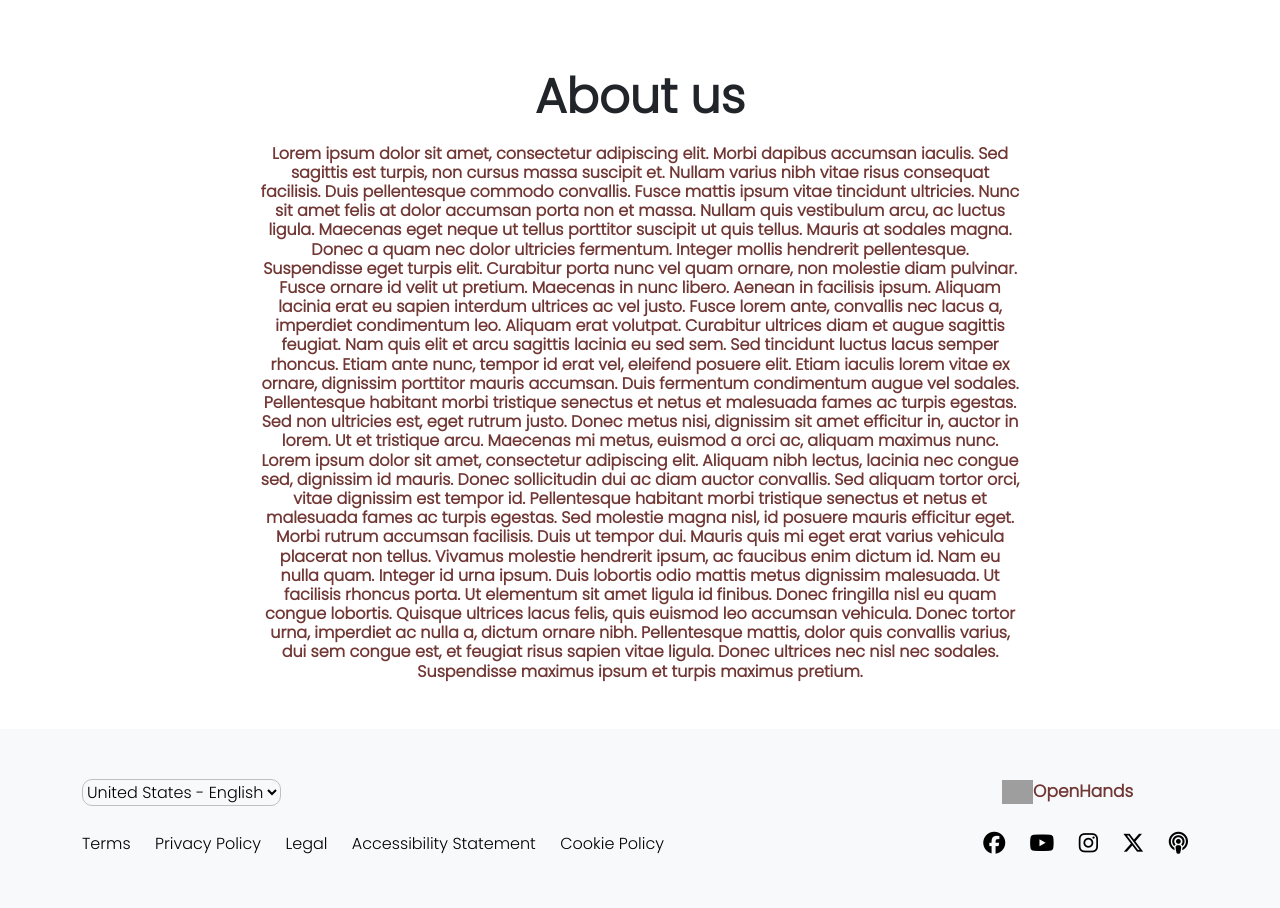
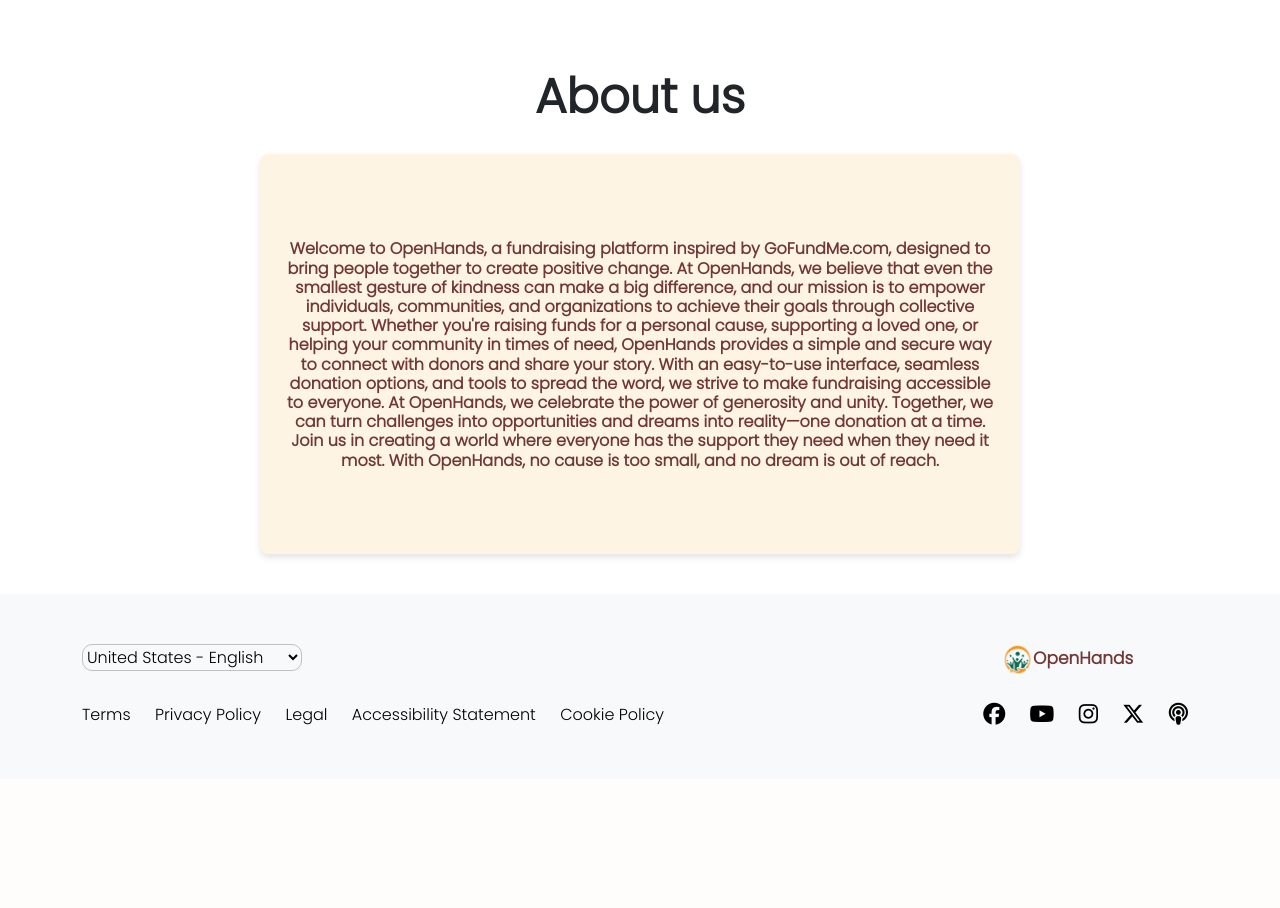
Before and after one commit to Shayan-Adnan/OpenHands, a Node server app: page /aboutUs in a window 1280 px wide. Shown: the part 100-1008 px from the top of the page. After the commit the page ends 825 px from the top, so only its background shows below. Run offline with Node 20, Linux system fonts and the light colour scheme; some libraries are stand-ins or nearby versions; grey boxes are pictures that could not be loaded.

Commit message:
changed location of views folder, added logo to footer, and finished about us page

```diff
--- a/public/css/aboutUs.css
+++ b/public/css/aboutUs.css
@@ -64,7 +64,20 @@ body {
   max-width: 800px; /* Restricts the width of the content */
   padding-bottom: 40px;
 }
+.text-container1 {
+  margin-bottom: 20px; /* Adds spacing between the title and the paragraph */
+}
 
+.text-container2 {
+  height: 50vh;
+  line-height: 1.8; /* Increases spacing between lines of text for readability */
+  font-size: 1.1rem; /* Adjusts font size for better readability */
+  color: #703734; /* Keeps the brown color */
+  padding: 10px 20px; /* Adds padding around the text */
+  background-color: #fdf4e3; /* Optional: light background color to differentiate the section */
+  border-radius: 8px; /* Optional: softens the edges of the background */
+  box-shadow: 0 4px 6px rgba(0, 0, 0, 0.1); /* Adds a subtle shadow for better focus */
+}
 .navbar-logo {
   max-height: 100%; /* Ensures it fits within the navbar's height */
   display: inline-block; /* Keeps it inline with the text */
--- a/src/app.js
+++ b/src/app.js
@@ -24,6 +24,6 @@ app.use("/api/payment/", paymentRoutes);
 app.use("/", pageRoutes);
 
 app.set("view engine", "ejs"); //using ejs templating engine
-app.set("views", path.join(__dirname, "../views")); //engine will go into views folder to scan for ejs files
+app.set("views", path.join(__dirname, "/views")); //engine will go into views folder to scan for ejs files
 
 module.exports = app;
--- a/views/aboutUs.ejs
+++ b/src/views/aboutUs.ejs
@@ -149,45 +149,22 @@
           class="fs-6"
           style="color: #703734; margin-top: 10px; font-weight: 900"
         >
-          Lorem ipsum dolor sit amet, consectetur adipiscing elit. Morbi dapibus
-          accumsan iaculis. Sed sagittis est turpis, non cursus massa suscipit
-          et. Nullam varius nibh vitae risus consequat facilisis. Duis
-          pellentesque commodo convallis. Fusce mattis ipsum vitae tincidunt
-          ultricies. Nunc sit amet felis at dolor accumsan porta non et massa.
-          Nullam quis vestibulum arcu, ac luctus ligula. Maecenas eget neque ut
-          tellus porttitor suscipit ut quis tellus. Mauris at sodales magna.
-          Donec a quam nec dolor ultricies fermentum. Integer mollis hendrerit
-          pellentesque. Suspendisse eget turpis elit. Curabitur porta nunc vel
-          quam ornare, non molestie diam pulvinar. Fusce ornare id velit ut
-          pretium. Maecenas in nunc libero. Aenean in facilisis ipsum. Aliquam
-          lacinia erat eu sapien interdum ultrices ac vel justo. Fusce lorem
-          ante, convallis nec lacus a, imperdiet condimentum leo. Aliquam erat
-          volutpat. Curabitur ultrices diam et augue sagittis feugiat. Nam quis
-          elit et arcu sagittis lacinia eu sed sem. Sed tincidunt luctus lacus
-          semper rhoncus. Etiam ante nunc, tempor id erat vel, eleifend posuere
-          elit. Etiam iaculis lorem vitae ex ornare, dignissim porttitor mauris
-          accumsan. Duis fermentum condimentum augue vel sodales. Pellentesque
-          habitant morbi tristique senectus et netus et malesuada fames ac
-          turpis egestas. Sed non ultricies est, eget rutrum justo. Donec metus
-          nisi, dignissim sit amet efficitur in, auctor in lorem. Ut et
-          tristique arcu. Maecenas mi metus, euismod a orci ac, aliquam maximus
-          nunc. Lorem ipsum dolor sit amet, consectetur adipiscing elit. Aliquam
-          nibh lectus, lacinia nec congue sed, dignissim id mauris. Donec
-          sollicitudin dui ac diam auctor convallis. Sed aliquam tortor orci,
-          vitae dignissim est tempor id. Pellentesque habitant morbi tristique
-          senectus et netus et malesuada fames ac turpis egestas. Sed molestie
-          magna nisl, id posuere mauris efficitur eget. Morbi rutrum accumsan
-          facilisis. Duis ut tempor dui. Mauris quis mi eget erat varius
-          vehicula placerat non tellus. Vivamus molestie hendrerit ipsum, ac
-          faucibus enim dictum id. Nam eu nulla quam. Integer id urna ipsum.
-          Duis lobortis odio mattis metus dignissim malesuada. Ut facilisis
-          rhoncus porta. Ut elementum sit amet ligula id finibus. Donec
-          fringilla nisl eu quam congue lobortis. Quisque ultrices lacus felis,
-          quis euismod leo accumsan vehicula. Donec tortor urna, imperdiet ac
-          nulla a, dictum ornare nibh. Pellentesque mattis, dolor quis convallis
-          varius, dui sem congue est, et feugiat risus sapien vitae ligula.
-          Donec ultrices nec nisl nec sodales. Suspendisse maximus ipsum et
-          turpis maximus pretium.
+          Welcome to OpenHands, a fundraising platform inspired by GoFundMe.com,
+          designed to bring people together to create positive change. At
+          OpenHands, we believe that even the smallest gesture of kindness can
+          make a big difference, and our mission is to empower individuals,
+          communities, and organizations to achieve their goals through
+          collective support. Whether you're raising funds for a personal cause,
+          supporting a loved one, or helping your community in times of need,
+          OpenHands provides a simple and secure way to connect with donors and
+          share your story. With an easy-to-use interface, seamless donation
+          options, and tools to spread the word, we strive to make fundraising
+          accessible to everyone. At OpenHands, we celebrate the power of
+          generosity and unity. Together, we can turn challenges into
+          opportunities and dreams into reality—one donation at a time. Join us
+          in creating a world where everyone has the support they need when they
+          need it most. With OpenHands, no cause is too small, and no dream is
+          out of reach.
         </h5>
       </div>
     </div>
--- a/views/partials/footer.ejs
+++ b/src/views/partials/footer.ejs
@@ -140,14 +140,14 @@
           <div class="col-md-9">
             <select class="custom-select">
               <option selected>United States - English</option>
-              <option value="1">Option 1</option>
-              <option value="2">Option 2</option>
+              <option value="1">United Kingdom - English</option>
+              <option value="2">Pakistan - Urdu</option>
             </select>
           </div>
 
           <div class="col-md-3">
             <div class="googleplay text-center">
-              <a href=""><img src="imgages/logo2.jpg" alt="" />OpenHands</a>
+              <a href=""><img src="/images/logo.jpg" alt="" />OpenHands</a>
               <h5></h5>
             </div>
           </div>
```
Also changed, not shown: src/views/adminDashboard.ejs (renamed from views/adminDashboard.ejs), src/views/adminLogin.ejs (renamed from views/adminLogin.ejs), src/views/contactUs.ejs (renamed from views/contactUs.ejs), src/views/createFundraiser.ejs (renamed from views/createFundraiser.ejs), src/views/fundraiserPage.ejs (renamed from views/fundraiserPage.ejs), src/views/index.ejs (renamed from views/index.ejs), src/views/login.ejs (renamed from views/login.ejs), src/views/paymentCancel.ejs (renamed from views/paymentCancel.ejs), src/views/paymentSuccess.ejs (renamed from views/paymentSuccess.ejs), src/views/signup.ejs (renamed from views/signup.ejs).
